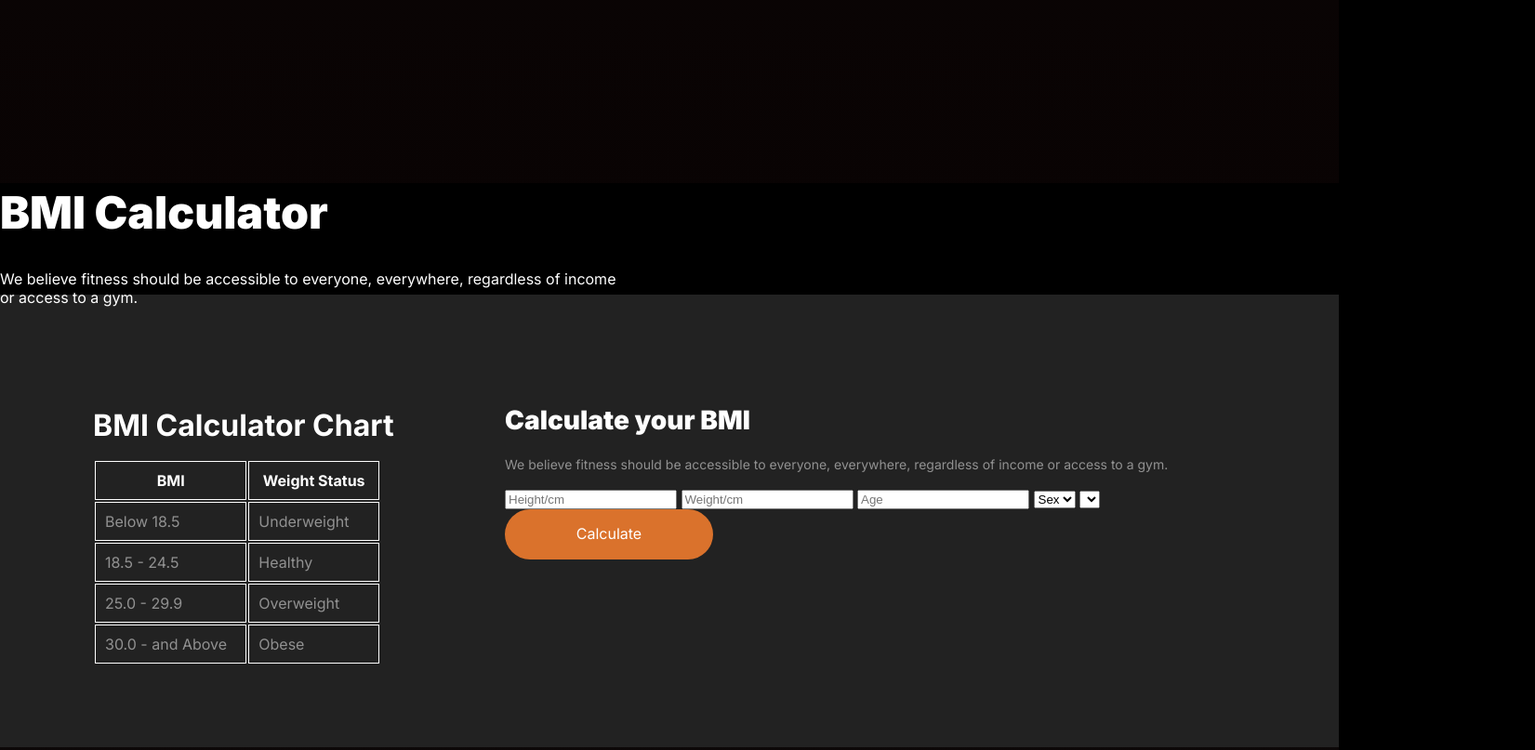
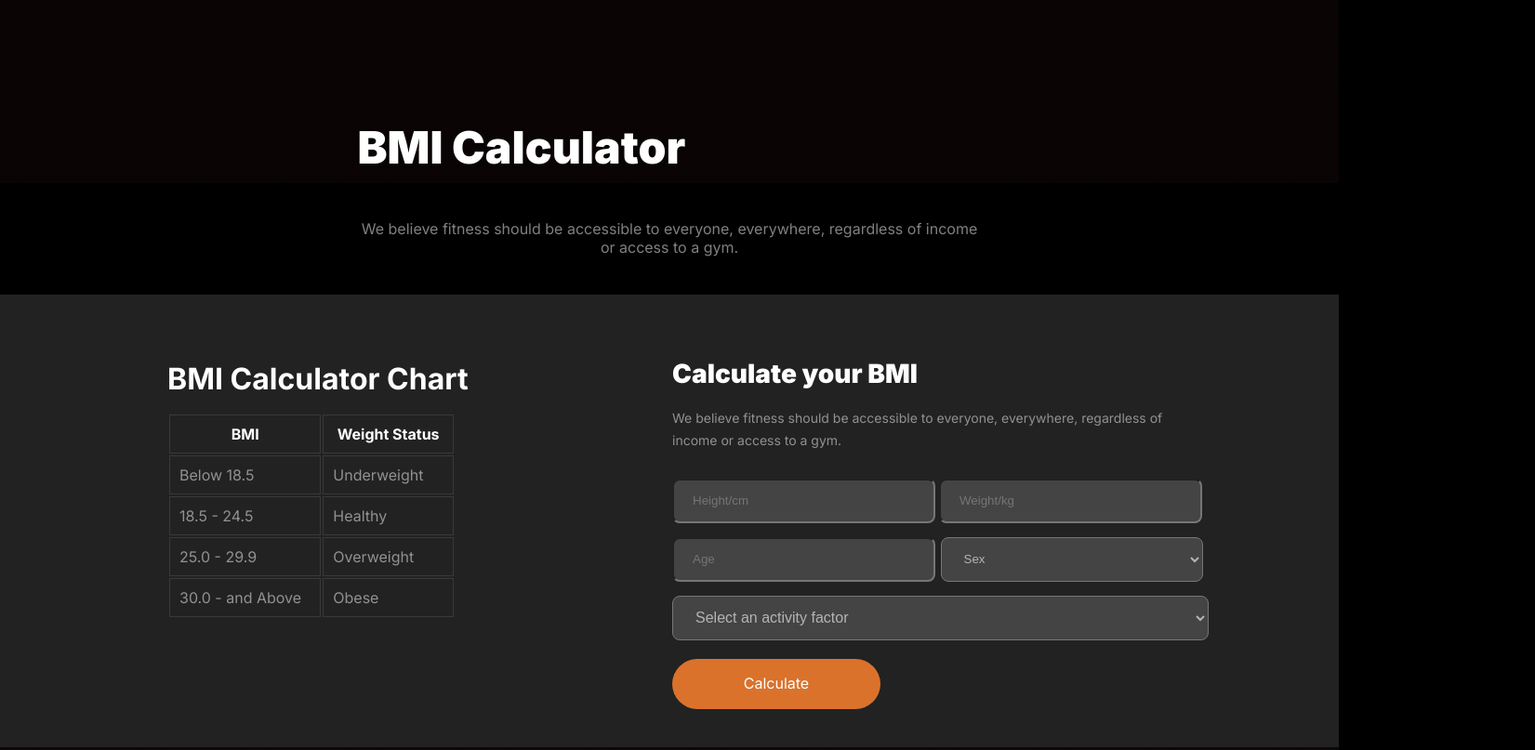
Before and after one commit to Arifulit/Assignment-2, a plain HTML site: page index.html in a window 1280 px wide. Shown: the part 1816-2623 px from the top of the page at 93% size, 1651 px wide, since content can reach past the window. Drawn offline with nearby package versions, Linux system fonts and the light colour scheme; a web font is replaced by a local one.

Commit message:
Calculator section complete

```diff
--- a/index.html
+++ b/index.html
@@ -29,12 +29,14 @@
 
   <header>
     <div class="wrapper ">
+
       <nav class="navbar">
         <div class="logo">Fitness</div>
         <!-- <label for="check" class="checkbox">
           <i class="fa-solid fa-bars"></i>
         </label>
         <input type="checkbox" name="check" id="check" /> -->
+
 
         <ul class="nav-links">
           <li>
@@ -53,11 +55,11 @@
             <a href="#">About</a>
           </li>
         </ul>
+    </div>
 
-        <!-- <label for="check" class="checkbox">
-          <i class="ri-menu-line"></i>
-        </label>
-        <input type="checkbox" name="check" id="check" /> -->
+    <div class="ham-burger">
+      <i class="fa-solid fa-bars"></i>
+    </div>
     <!-- <div class="bx bx-menu" id="menu-icon"></div> -->
     </nav>
 
@@ -109,7 +111,7 @@
             <div class="content">
 
               <div>
-                <div class="circle" >
+                <div class="circle">
                   <i class="fa-solid fa-circle"></i>
                 </div>
                 <h3>350+</h3>
@@ -120,6 +122,7 @@
             <div class="bg"></div>
           </div>
         </div>
+
       </div>
 
     </div>
@@ -137,12 +140,13 @@
       <div class="part-1">
         <div class="content">
           <h1>Change Your Habits</h1>
-      <p>We believe fitness should be accessible to everyone, everywhere, regardless of income or access to a gym.</p>
+          <p>We believe fitness should be accessible to everyone, everywhere, regardless of income or access to a gym.
+          </p>
         </div>
         <div class="excercise-content">
 
           <div class="image-content">
-        <img src="/images/image 3.png" alt="">
+            <img src="./images/image 3.png" alt="">
             <div class="text-modify">
               <h4>Movement</h4>
               <p>We believe fitness should be accessible to everyone</p>
@@ -150,7 +154,7 @@
           </div>
 
           <div class="image-content">
-        <img src="/images/image 2.png" alt="">
+            <img src="./images/image 2.png" alt="">
             <div class="text-modify">
               <h4>Time</h4>
               <p>We believe fitness should be accessible to everyone</p>
@@ -158,7 +162,7 @@
           </div>
 
           <div class="image-content">
-        <img src="/images/image 4.png" alt="">
+            <img src="./images/image 4.png" alt="">
             <div class="text-modify">
               <h4>Practice</h4>
               <p>We believe fitness should be accessible to everyone</p>
@@ -166,7 +170,7 @@
           </div>
 
           <div class="image-content">
-        <img src="/images/image 5.png" alt="">
+            <img src="./images/image 5.png" alt="">
             <div class="text-modify">
               <h4>Weight Loss</h4>
               <p>We believe fitness should be accessible to everyone</p>
@@ -195,7 +199,7 @@
 
 
 
-
+  <div class="bmi-section">
     <div class="calculator-content">
       <div class="calculator-text">
         <h1>BMI Calculator</h1>
@@ -216,18 +220,22 @@
             <th>Weight Status</th>
           </tr>
 
-          <tr><td>Below 18.5</td>
+          <tr>
+            <td>Below 18.5</td>
             <td>Underweight</td>
           </tr>
 
-          <tr><td>18.5 - 24.5</td>
+          <tr>
+            <td>18.5 - 24.5</td>
             <td>Healthy</td>
           </tr>
 
-          <tr><td>25.0 - 29.9</td>
+          <tr>
+            <td>25.0 - 29.9</td>
             <td>Overweight</td>
           </tr>
-          <tr><td>30.0 - and Above </td>
+          <tr>
+            <td>30.0 - and Above </td>
             <td>Obese</td>
           </tr>
         </table>
@@ -235,26 +243,53 @@
 
       <div class="calculator-bmi">
         <h1>Calculate your BMI</h1>
-        <p>We believe fitness should be accessible to everyone, everywhere, regardless of income or access to a gym. </p>
+        <p>We believe fitness should be accessible to everyone, everywhere, regardless of income or access to a gym.
+        </p>
         <form action="#">
-            <label for="#">
-              <input type="text" placeholder="Height/cm">
-              <input type="text" placeholder="Weight/cm">
-              <input type="number" placeholder="Age">
-              <select name="" id="">
-                <option value="Sex">Sex</option>
+
+          <div class="input-box address">
+            <div class="column">
+              <input type="text" placeholder="Height/cm" required />
+              <input type="text" placeholder="Weight/kg" required />
+            </div>
+            <div class="column age">
+              <input type="number" placeholder="Age" required />
+              <div class="male">
+                <select>
+                  <option value="">Sex</option>
+                  <option value="">Male</option>
+                  <option value="">Female</option>
                 </select>
-              <select name="" id="">
-                <option value="Select an activity factor"></option>
+              </div>
+              <!-- <input type="text" placeholder="Enter your region" required /> -->
+
+            </div>
+
+
+
+
+            <div class="column">
+              <div class="select-box">
+                <select>
+                  <option hidden>Select an activity factor</option>
+                  <option>Healthy</option>
+                  <option>Unhealthy</option>
+
                 </select>
-            </label>
+              </div>
+              <!-- <input type="text" placeholder="Enter your city" required /> -->
+            </div>
+
+          </div>
+
         </form>
+
         <div class="btn-content">
           <a href="#" class="btn light enrol-icon1">Calculate</a>
         </div>
       </div>
     </div>
-
+  </div>
 
 
 
@@ -331,7 +366,8 @@
     <div class="links-container">
       <div class="footer-content">
         <h1>Fitness</h1>
-          <p>We believe fitness should be accessible to everyone, everywhere, regardless of income or access to a gym. With hundreds of professional workouts.</p>
+        <p>We believe fitness should be accessible to everyone, everywhere, regardless of income or access to a gym.
+          With hundreds of professional workouts.</p>
 
       </div>
 
--- a/style/styles.css
+++ b/style/styles.css
@@ -140,11 +140,11 @@ section {
    /* border: 2px solid yellow; */
   /* align-items: center; */
   position: absolute;
-  padding-bottom: 80px;
+  padding: 10px;
   width: 1060px;
-height: 46px;
+  height: 46px;
 /* left: 190px; */
-top: 57px;
+  /* top:32px; */
 }
 
 .italic {
@@ -195,6 +195,7 @@ nav ul li a {
 .hero-section {
   display: flex;
   width: 100%;
+  padding-left: 100px;
   /* height: 100vh; */
   /* border: 2px solid red; */
   /* position: relative; */
@@ -231,6 +232,7 @@ color: white;
   margin-bottom: 30px;
   width: 457px;
   color: white;
+
 }
 
 
@@ -265,6 +267,7 @@ top: 0px;
 /* Achievement Cards */
 
 .achievement-cards {
+  position:relative;
   /* background-color: #333; */
 }
 
@@ -293,22 +296,23 @@ top: 0px;
 }
 
 .achievement-card.free-workout {
+  position: absolute;
   width: 193px;
   height: 98px;
-  left: 1450px;
-  top: 220px;
+  left: 440px;
+  top: -420px;
   align-items: center;
   justify-content: center;
   /* background: rgba(255, 255, 255, 0.1); */
 }
 
 .achievement-card.video-tutorial {
-  /* display: flex;
-  position: absolute; */
+  /* display: flex; */
+  position: absolute;
   width: 206px;
   height: 96px;
-  left: 1064px;
-  top: 456px;
+  left: 100px;
+  top: -150px;
   text-align: center;
   align-items: center;
   justify-content: center;
@@ -394,7 +398,9 @@ section p {
   color: white;
   display: none;
 } */
-
+.ham-burger {
+  display: none;
+}
 
 .habit {
   /* background: #ba6a6a; */
@@ -429,8 +435,8 @@ left: 198px;
 .content p {
   font-weight: 400;
   font-size: 14px;
-   color:rgba(255, 255, 255, 0.5); */
-   color: white;
+   color:rgba(255, 255, 255, 0.5);
+
 }
 
 
@@ -517,6 +523,9 @@ left: 198px;
   top: 40px;
   bottom: 30px;
   border-radius: 18px;
+  object-fit: none;
+ object-position: 65% 28%;
+
 }
 
 .container {
@@ -567,25 +576,50 @@ left: 198px;
   display: none;
 }
 
+.bmi-section{
+  /* background: rgb(34, 34, 34); */
+  width: 1440px;
+  height: auto;
+  /* border: 2px solid  yellowgreen; */
+  margin-top: -100px;
+}
+
 .calculator-section{
   background: rgb(34, 34, 34);
   display: flex;
   width: 1440px;
 height: 487px;
-padding: 100px;
+padding-top: 50px;
+padding-left: 180px;
 margin: 0 auto;
+gap: 100px;
+margin-top: 100px;
 }
 
 .calculator-content{
      color: white;
      width: 671px;
+     margin: 0 auto;
     height: 120px;
 /* Auto layout */
   display: flex;
   flex-direction: column;
-  justify-content: center;
-align-items: center;
+  justify-content: flex-start;
+align-items: flex-start;
 
+
+}
+.calculator-text{
+  display: flex;
+  flex-direction: column;
+
+
+  /* text-align: left; */
+}
+
+.calculator-text p{
+  text-align: center;
+  color: rgba(255, 255, 255, 0.5);
 }
 .calculator-content h1{
   font-family: Inter;
@@ -614,9 +648,17 @@ right: 941px;
 
 .calculator-chart table th, td{
   padding: 10px;
-  border: 1px solid white;
+  border: 1px solid rgba(255, 255, 255, 0.1)
 }
 
+.calculator-bmi{
+
+width: 577px;
+height: 386px;
+left: 674px;
+top: -100px;
+
+}
 .calculator-bmi h1{
   font-family: Inter;
   font-size: 28px;
@@ -791,15 +833,109 @@ text-align: center;
 
 
 
+.form .input-box {
+  width: 100%;
+  margin-top: 20px;
+}
+.input-box label {
+  /* color: #333; */
+}
+.form :where(.input-box input, .select-box, .male) {
+  position: relative;
+  height: 50px;
+  width: 50%;
+  outline: none;
+  font-size: 1rem;
+  /* color: #707070; */
+  margin-top: 8px;
+  border: 1px solid #9a9090;
+  border-radius: 6px;
+  padding: 0 15px;
+}
+.input-box input:focus {
+  box-shadow: 0 1px 0 rgba(0, 0, 0, 0.1);
+}
+.form .column {
+  display: flex;
+  column-gap: 15px;
+}
+
+.address :where(input, .select-box, .male) {
+  margin-top: 15px;
+}
+.select-box select {
+  width: 577px;
+height: 48px;
+justify-content: space-between;
+align-items: center;
+padding: 12px 20px 12px 20px;
+  /* color: #707070; */
+  font-size: 1rem;
+  border-radius: .5rem;
+}
+
+.column input{
+  width: 282.5px;
+height: 48px;
+align-items: center;
+padding: 12px 40px 12px 20px;
+border-radius: 0.5rem;
+background-color: #444;
+
+}
+
+ .column .select-box select,.male select,.column input{
+  background-color: #444;
+  color: rgba(255, 255, 255, 0.6);
+ }
+
+.column .select-box{
+  margin-bottom: 20px;
+  }
+
+  .address{
+    /* padding: 20px; */
+  }
+.column .male select{
+  width: 282.5px;
+  height: 48px;
+  align-items: center;
+  padding: 12px 40px 12px 20px;
+  border-radius: 0.5rem;
+}
+.age{
+  display: flex;
+  gap: 6px;
+
+  /* background: rgba(255, 255, 255, 0.1); */
+}
+
+/*Responsive*/
+
+
+
 
 
 
 @media screen and (max-width: 576px) {
 
+  .nav-links{
+    display: none;
+  }
+
+  .ham-burger{
+     display: block;
+     color: white;
+  }
+  .ham-burger i{
+    font-size: 30px;
+  }
   .hero-section {
 
     flex-direction: column;
   }
+
+
   .achievement-card{
     position: absolute;
     width: 155.74px;
@@ -823,4 +959,5 @@ height: 170px;
 left: 33px;
 top: 326px;
   }
+
 }
```
Lines whose indentation alone changed are shown as unchanged.
